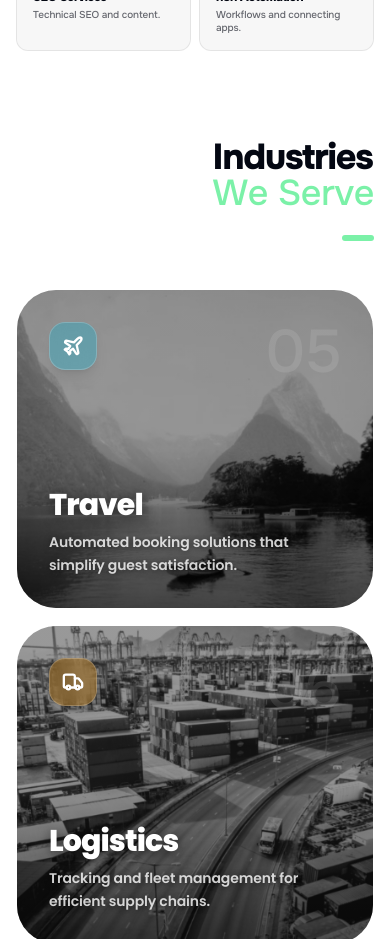
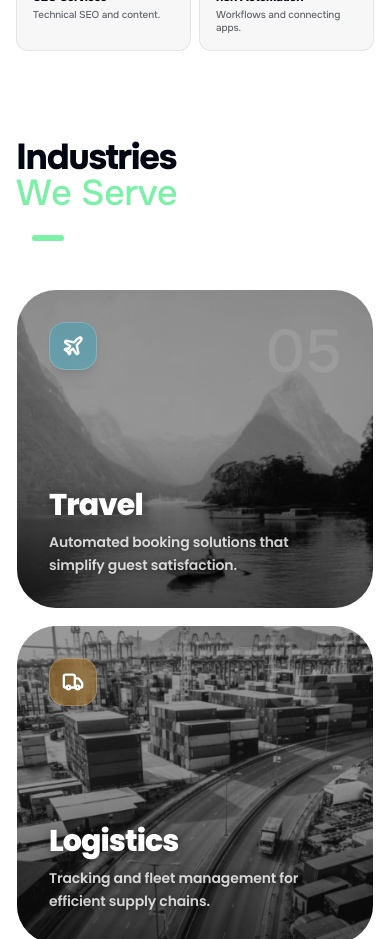
Before and after one commit to codered-26/apxzon, a React (Vite) app: page / in a window 390 px wide. Shown: the part 1580-2519 px from the top of the page. Built offline with nearby package versions, Linux system fonts and the light colour scheme.

Commit message:
redesign

```diff
--- a/src/components/Industries.tsx
+++ b/src/components/Industries.tsx
@@ -109,7 +109,7 @@
   return (
     <section id="industries" className="py-12 lg:py-16 bg-background relative overflow-hidden selection:bg-green-300/30 px-4 sm:px-8 md:px-12 lg:px-16">
       <div className="container mx-auto relative z-10">
-        <div className="flex flex-col md:flex-row items-end justify-between mb-12 gap-6">
+        <div className="flex flex-col md:flex-row items-start md:items-end justify-between mb-12 gap-6">
           <div className="max-w-3xl">
             <motion.h2
               initial={{ opacity: 0, y: 20 }}
```
